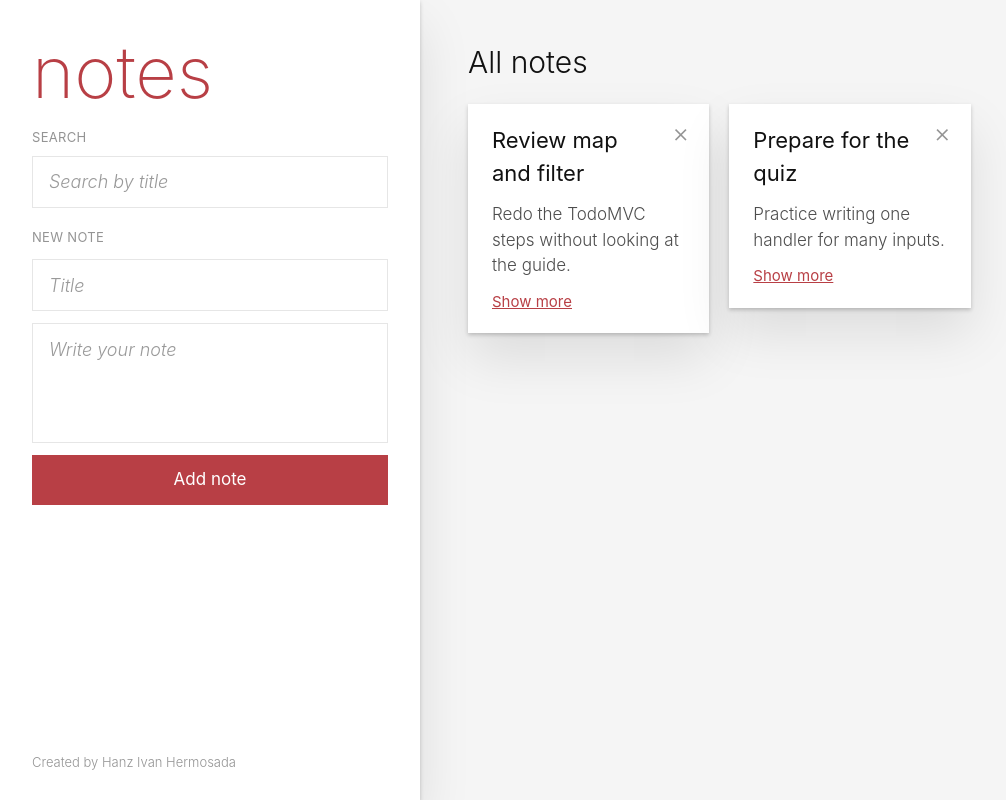
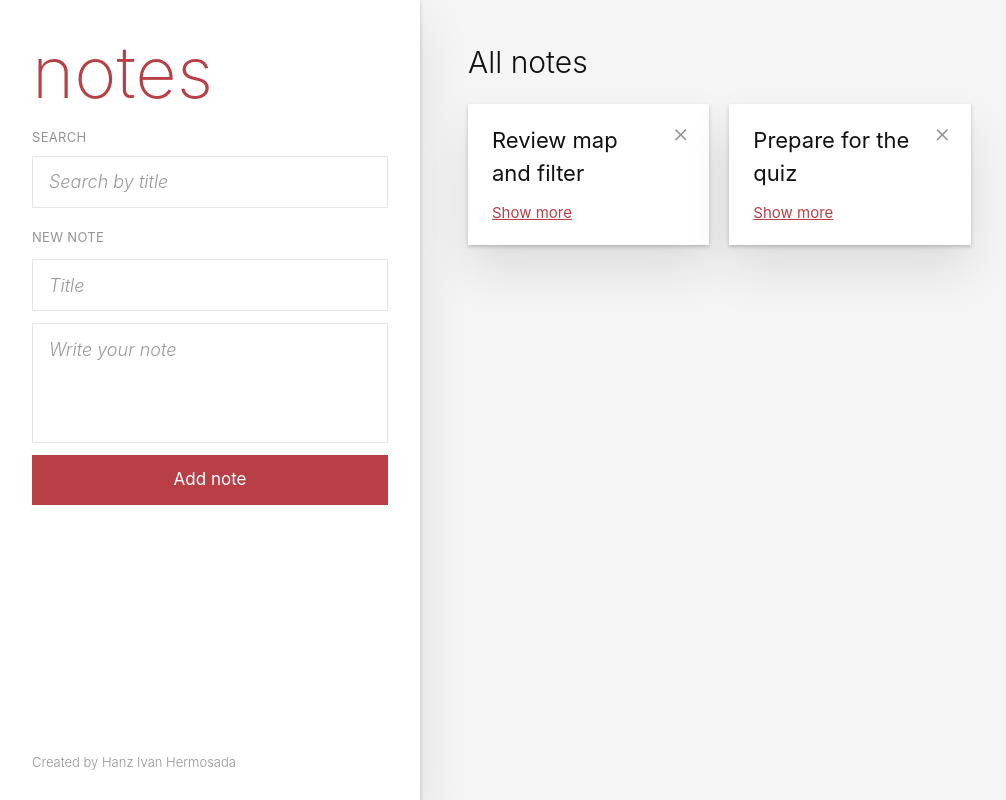
Before and after one commit to hanzivanhermosada/csit340g5-notes, a React (Vite) app: page / in a window 1280 px wide. Shown: the whole page, without its empty margins (0-1006 px from the left). Built offline with nearby package versions, Linux system fonts and the light colour scheme.

Commit message:
feat: add show more to note cards

```diff
--- a/src/components/NoteCard.jsx
+++ b/src/components/NoteCard.jsx
@@ -1,15 +1,19 @@
+import { useState } from "react"
 function NoteCard({ title, body }) {
+  const [isExpanded, setIsExpanded] = useState(false)
   return (
     <div>
       <h3 className="pr-8 text-[22px] font-normal break-words">{title}</h3>
-      <p className="mt-3 text-[17px] break-words whitespace-pre-wrap text-[#4d4d4d]">
-        {body}
-      </p>
-      <button
-        type="button"
+      {isExpanded && (
+        <p className="mt-3 text-[17px] break-words whitespace-pre-wrap text-[#4d4d4d]">
+          {body}
+        </p>
+      )}
+      <button type="button"
+        onClick={() => setIsExpanded((expanded) => !expanded)}
         className="mt-3 cursor-pointer text-[15px] font-normal text-[#b83f45] underline"
       >
-        Show more
+        {isExpanded ? "Show less" : "Show more"}
       </button>
     </div>
   )
```
